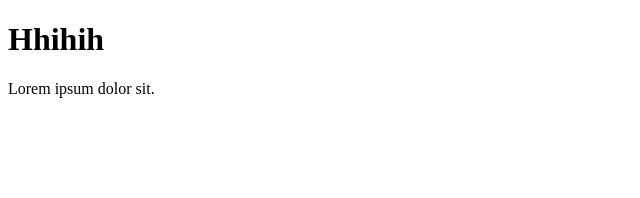
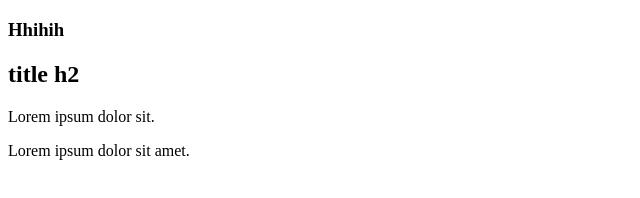
Before and after one commit to csb-lesson-git/testgit, a plain HTML site: page index.html in a window 1280 px wide. Shown: the whole page, without its empty margins (0-640 px from the left). Drawn offline with Linux system fonts and the light colour scheme.

Commit message:
add and change content

```diff
--- a/index.html
+++ b/index.html
@@ -7,7 +7,9 @@
     <title>Document</title>
 </head>
 <body>
-    <h1>Hhihih</h1>
+    <h3>Hhihih</h3>
+    <h2>title h2</h2>
     <p>Lorem ipsum dolor sit.</p>
+    <p>Lorem ipsum dolor sit amet.</p>
 </body>
 </html>
```
